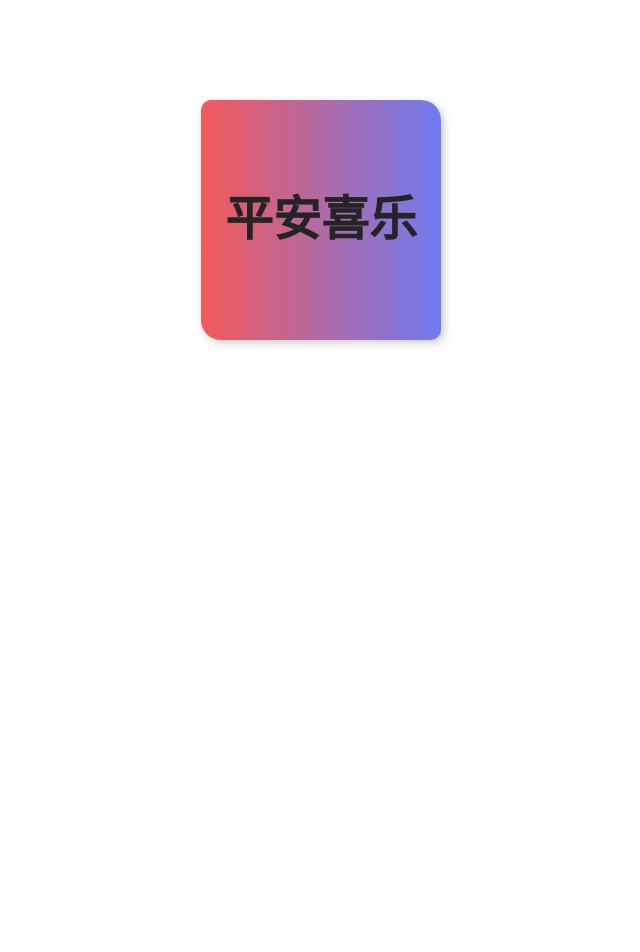
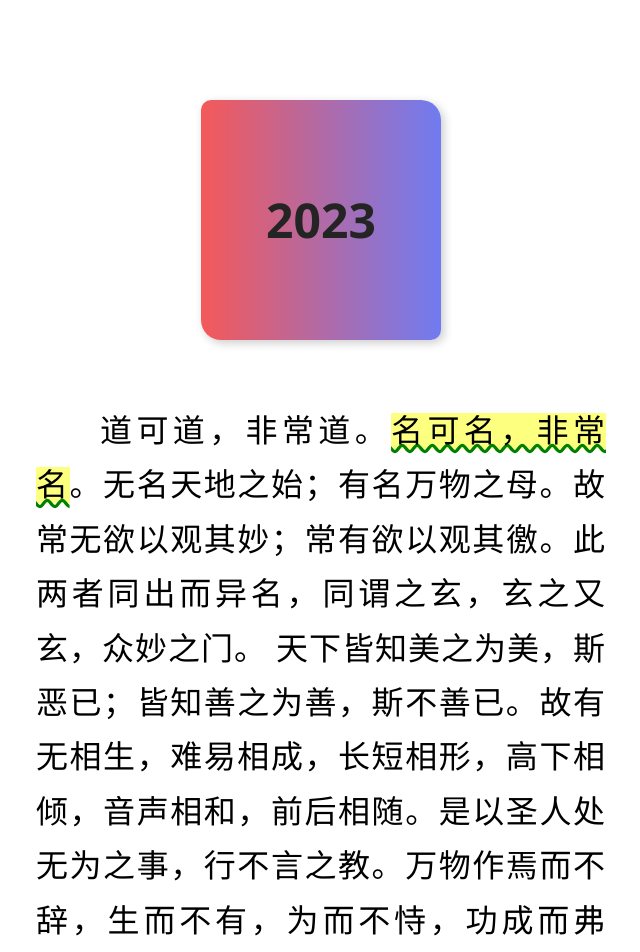
Before and after one commit to muqi910/stackblitz-starters-ze4ddc, a website: page 04-css.html in a window 1280 px wide. Shown: the top 952 px of the page, without its empty margins (319-959 px from the left). Before the commit the page ends 800 px from the top, so only its background shows below. Drawn offline with Linux system fonts and the light colour scheme.

Commit message:
CSS盒模型、背景及文本排版练习

```diff
--- a/04-css.html
+++ b/04-css.html
@@ -4,9 +4,10 @@
     <meta charset="UTF-8">
     <meta name="viewport" content="width=device-width, initial-scale=1.0">
     <title>CSS 盒模型、背景、文字排版</title>
-    <STYLE>
+    <style>
         body{
-            margin: 0;
+            width: 570px;
+            margin: 0 auto;
             padding: 0;
         }
         div{
@@ -14,8 +15,10 @@
             width: 200px;
             height: 200px;
             margin-top: 100px;
+            margin-bottom: 4em;
             margin-left: auto;
             margin-right: auto;
+
             border: dashed 1px rgb(224, 32 32);
             padding: 20px;
             border-radius: 10px 20px;
@@ -28,13 +31,31 @@
             font-size: 48px;
             font-weight: 900;
             color: #242424;
+            font-family: 'Segoe UI', Tahoma, Geneva, Verdana, sans-serif ;
         }
-    </STYLE>
+        .text {
+            text-indent: 2em;
+            line-height: 1.7;
+            font-family: "华文隶书";
+            font-size: 32px;
+            font-weight: 300;
+            text-align:justify;
+            letter-spacing: 1px;
+        }
+        span {
+            text-decoration: green wavy underline;
+            background-color: #fdff7f;
+        }
+    </style>
 </head>
 <body>
     <div>
-      <p>平安喜乐</p>
+      <p>2023</p>
     </div>
-
+    <p class="text">
+        道可道，非常道。<span>名可名，非常名</span>。无名天地之始；有名万物之母。故常无欲以观其妙；常有欲以观其徼。此两者同出而异名，同谓之玄，玄之又玄，众妙之门。
+        天下皆知美之为美，斯恶已；皆知善之为善，斯不善已。故有无相生，难易相成，长短相形，高下相倾，音声相和，前后相随。是以圣人处无为之事，行不言之教。万物作焉而不辞，生而不有，为而不恃，功成而弗居。夫唯弗居，是以不去。
+        天地不仁，以万物为刍狗。圣人不仁，以百姓为刍狗。天地之间，其犹橐龠乎？虚而不屈，动而愈出。多言数穷，不如守中。
+    </p>
 </body>
 </html>
```
Also changed, not shown: index.html (+1 -0 lines).
